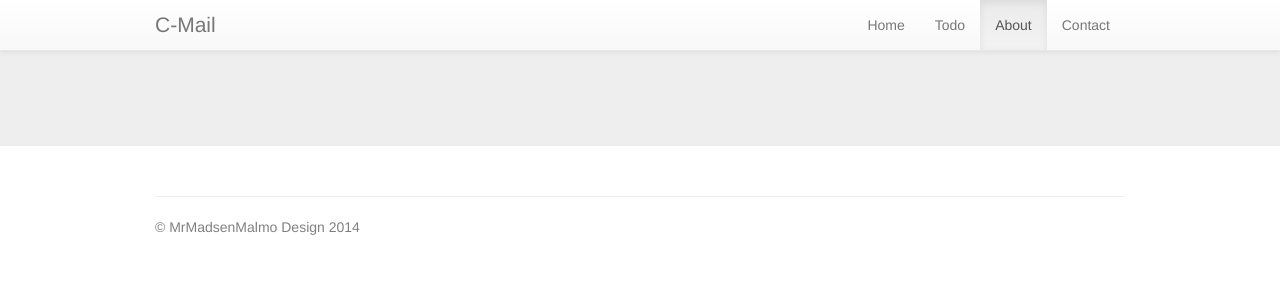
After one commit to FredrikAugust/C-Mail-Website, a PHP site: page /about.html in a window 1280 px wide. The commit adds this page. Shown: the top 300 px of the page. Run offline with PHP 8.4, Linux system fonts and the light colour scheme.

Commit message:
Added basic html
Added basic html, also created a jumbotron that is flush with the
navigation.

```diff
--- /dev/null
+++ b/about.html
@@ -0,0 +1,54 @@
+<!doctype html>
+<html lang="en">
+	<head>
+		<title>C-Mail</title>
+		<meta charset="utf-8">
+        <meta name="viewport" content="width=device-width, initial-scale=1">
+        <link href="css/bootstrap.min.css" rel="stylesheet" type="text/css">
+        <link href="css/bootstrap-theme.min.css" rel="stylesheet" type="text/css">
+        <link href="css/style.css" rel="stylesheet" type="text/css">
+	</head>
+
+	<body>
+    	<!-- Header and navigation -->
+		<nav class="navbar navbar-default navbar-fixed-top" role="navigation">
+			<div class="container">
+              	<div class="navbar-header">
+                	<button type="button" class="navbar-toggle collapsed" data-toggle="collapse" data-target=".navbar-collapse">
+                        <span class="sr-only">Toggle navigation</span>
+                        <span class="icon-bar"></span>
+                        <span class="icon-bar"></span>
+                        <span class="icon-bar"></span>
+          			</button>
+              		<a class="navbar-brand brand-logo pull-left" href="index.html">C-Mail</a>
+              	</div>
+				<div class="navbar-collapse collapse">
+				  	<ul class="nav navbar-nav right-nav">
+                  		<li><a href="index.html">Home</a></li>
+                        <li><a href="todo.html">Todo</a></li>
+                        <li class="active"><a href="about.html">About</a></li>
+                        <li><a href="contact.html">Contact</a></li>
+                  	</ul>
+            	</div>
+			</div>
+		</nav>
+
+        <!-- Jumbotron -->
+        <div class="jumbotron about">
+            <div class="container">
+
+            </div>
+        </div>
+
+        <!-- Footer -->
+    	<div class="footer container">
+    		<hr>
+    		<p class="mmmdesign">&copy; MrMadsenMalmo Design 2014</p>
+    	</div>
+
+    	<!-- Scripts -->
+    	<script src="script/jquery-1.11.1.min.js" type="text/javascript"></script>
+        <script src="script/bootstrap.min.js" type="text/javascript"></script>
+        <script src="script/script.js" type="text/javascript"></script>
+	</body>
+</html>
--- a/css/style.css
+++ b/css/style.css
@@ -10,10 +10,11 @@
 .brand-logo {
   font-size: 1.5em; }
 
+/* Push all content below navigation */
+body {
+  padding-top: 70px; }
+
 /* Main content */
-div.main {
-  padding-top: 80px; }
-
 div.jumbotron {
   text-align: center; }
 
@@ -35,6 +36,10 @@ div.jumbotron {
   color: grey;
   margin: 0 0 20px 0; }
 
+/* About page */
+.about {
+  margin-top: -20px; }
+
 /* Media queries */
 @media screen and (min-width: 768px) {
   .right-nav {
--- a/css/style.scss
+++ b/css/style.scss
@@ -18,12 +18,13 @@
 	font-size:1.5em;
 }
 
+/* Push all content below navigation */
+
+body {
+    padding-top: 70px;
+}
 
 /* Main content */
-
-div.main {
-	padding-top: 80px;
-}
 
 div.jumbotron {
 	text-align: center;
@@ -54,6 +55,10 @@ div.jumbotron {
     margin: 0 0 20px 0;
 }
 
+/* About page */
+.about {
+    margin-top: -20px;
+}
 
 /* Media queries */
 
```
